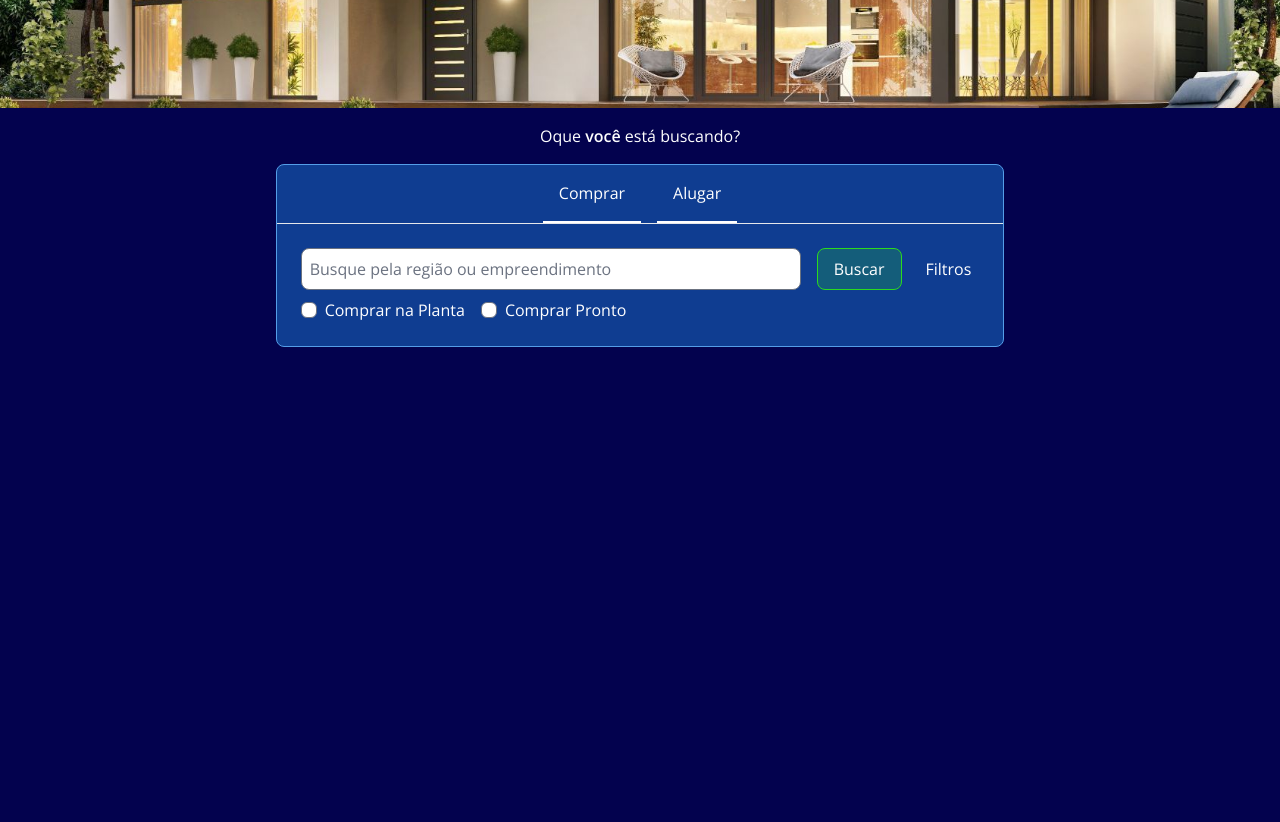
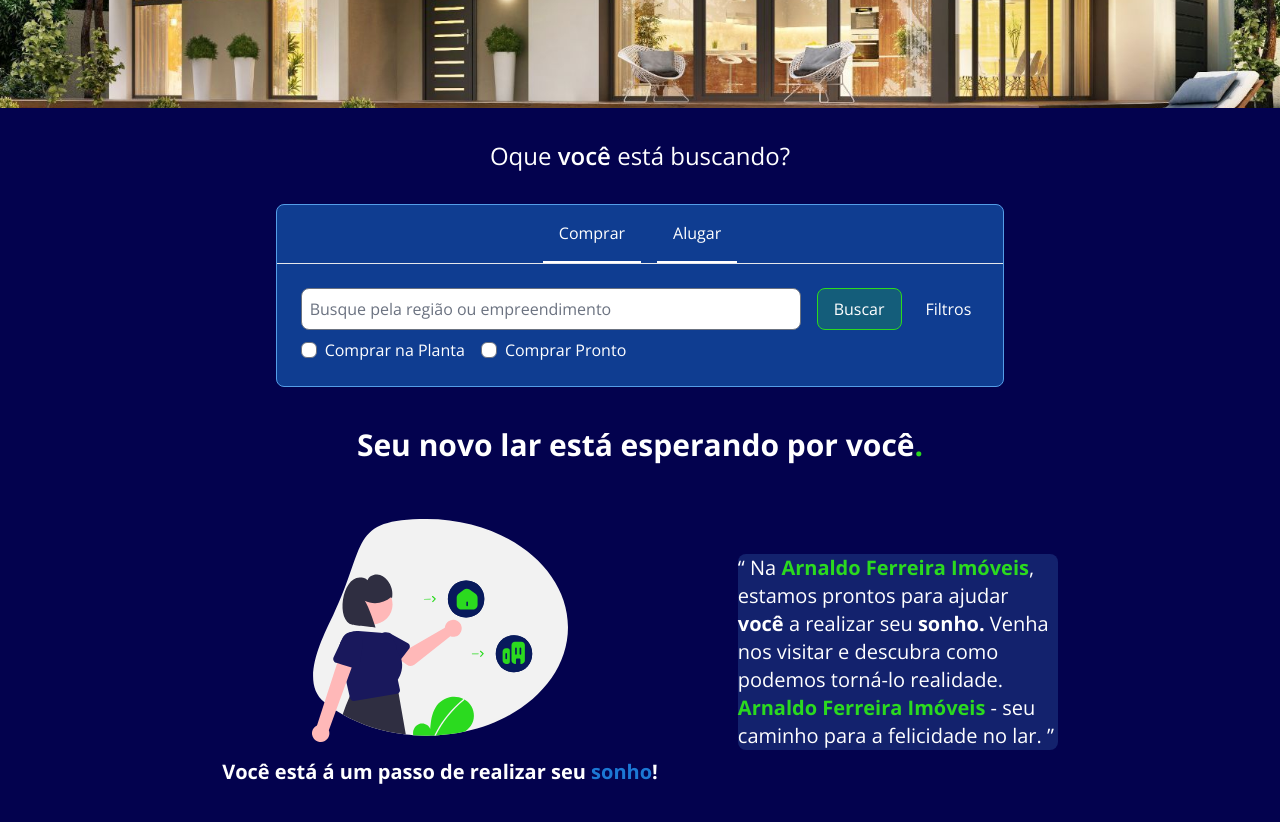
Before and after one commit to Advanzzzze/imob-arnaldo-f, a Next.js app: page / in a window 1280 px wide. Shown: the part 520-1342 px from the top of the page. Before the commit the page ends 867 px from the top, so only its background shows below. Built offline with nearby package versions, Linux system fonts and the light colour scheme.

Commit message:
feat: add section home page

```diff
--- a/app/components/Hero.js
+++ b/app/components/Hero.js
@@ -1,54 +1,67 @@
-import Image from 'next/image';
+import Image from 'next/image'
 
 function Hero() {
     return (
-		<div className='flex flex-col justify-center items-center gap-4'>
-			<div className='relative overflow-hidden w-full h-[500px]'>
-				<Image src={'/images/hero-house.jpg'} className='object-cover' alt='House placeholder' fill />
+        <div className="flex flex-col justify-center items-center gap-8">
+            <div className="relative overflow-hidden w-full h-[500px]">
+                <Image
+                    src={'/images/hero-house.jpg'}
+                    className="object-cover"
+                    alt="House placeholder"
+                    fill
+                />
             </div>
-			<p>
-				Oque <span className='font-semibold'>você</span> está buscando?
+            <p className="text-2xl">
+                Oque <span className="font-semibold">você</span> está buscando?
             </p>
-			<div className='flex flex-col justify-center items-center'>
-				<div className='flex flex-col bg-secondary-color-300/50 border border-secondary-color-200 rounded-lg'>
-					<div className='flex justify-center gap-4 border-b'>
-						<button className='p-4 border-b-2 border-white'>Comprar</button>
-						<button className='p-4 border-b-2 border-white'>Alugar</button>
+            <div className="flex flex-col justify-center items-center">
+                <div className="flex flex-col bg-secondary-color-300/50 border border-secondary-color-200 rounded-lg">
+                    <div className="flex justify-center gap-4 border-b">
+                        <button className="p-4 border-b-2 border-white">
+                            Comprar
+                        </button>
+                        <button className="p-4 border-b-2 border-white">
+                            Alugar
+                        </button>
                     </div>
-					<div className='flex flex-col gap-2 p-6'>
-						<div className='flex gap-4'>
+                    <div className="flex flex-col gap-2 p-6">
+                        <div className="flex gap-4">
                             <input
-								className='p-2 rounded-lg w-[500px] text-black'
-								placeholder='Busque pela região ou empreendimento'
+                                className="p-2 rounded-lg w-[500px] text-black"
+                                placeholder="Busque pela região ou empreendimento"
                             />
-							<button className='px-4 rounded-lg border border-ascent-color-300 bg-ascent-color-300/20 active:bg-ascent-color-300/40'>
+                            <button className="px-4 rounded-lg border border-ascent-color-300 bg-ascent-color-300/20 active:bg-ascent-color-300/40">
                                 Buscar
                             </button>
-							<button className='px-2'>Filtros</button>
+                            <button className="px-2">Filtros</button>
                         </div>
-						<div className='flex gap-4'>
-							<div className='flex justify-center items-center gap-2'>
+                        <div className="flex gap-4">
+                            <div className="flex justify-center items-center gap-2">
                                 <input
-									id='plantaCheckbox'
-									type='checkbox'
-									className='rounded-md checked:bg-ascent-color-300 focus:ring-0 focus:ring-offset-0 text-ascent-color-300'
+                                    id="plantaCheckbox"
+                                    type="checkbox"
+                                    className="rounded-md checked:bg-ascent-color-300 focus:ring-0 focus:ring-offset-0 text-ascent-color-300"
                                 />
-								<label htmlFor='plantaCheckbox'>Comprar na Planta</label>
+                                <label htmlFor="plantaCheckbox">
+                                    Comprar na Planta
+                                </label>
                             </div>
-							<div className='flex justify-center items-center gap-2'>
+                            <div className="flex justify-center items-center gap-2">
                                 <input
-									id='prontoCheckbox'
-									type='checkbox'
-									className='rounded-md checked:bg-ascent-color-300 focus:ring-0 focus:ring-offset-0 text-ascent-color-300'
+                                    id="prontoCheckbox"
+                                    type="checkbox"
+                                    className="rounded-md checked:bg-ascent-color-300 focus:ring-0 focus:ring-offset-0 text-ascent-color-300"
                                 />
-								<label htmlFor='prontoCheckbox'>Comprar Pronto</label>
+                                <label htmlFor="prontoCheckbox">
+                                    Comprar Pronto
+                                </label>
                             </div>
                         </div>
                     </div>
                 </div>
             </div>
         </div>
-	);
+    )
 }
 
-export default Hero;
+export default Hero
--- /dev/null
+++ b/app/components/Section.js
@@ -0,0 +1,53 @@
+import Image from 'next/image'
+
+function Section() {
+    return (
+        <div
+            id="container-section"
+            className="flex flex-col justify-center items-center p-10"
+        >
+            <h1 className="text-3xl pb-8 font-bold">
+                Seu novo lar está esperando por você
+                <span className="text-ascent-color-300">.</span>
+            </h1>
+            <div className="flex gap-20 items-center pt-6">
+                <div className="flex flex-col items-center">
+                    <Image
+                        src="/images/Vector-bubbles.svg"
+                        width={256}
+                        height={143}
+                        alt="teste"
+                    />
+                    <p className="font-bold text-xl pt-4">
+                        Você está á um passo de realizar seu{' '}
+                        <span className="text-secondary-color-300">sonho</span>!{' '}
+                    </p>
+                </div>
+                <div className="w-80 bg-secondary-color-200/20 rounded-lg">
+                    <p className="text-xl">
+                        “ Na{' '}
+                        <span className="text-ascent-color-300 font-bold">
+                            Arnaldo Ferreira Imóveis
+                        </span>
+                        , estamos prontos para ajudar{' '}
+                        <span className="font-bold">você</span> a realizar seu{' '}
+                        <span
+                            className="font-bold
+                        "
+                        >
+                            sonho.
+                        </span>{' '}
+                        Venha nos visitar e descubra como podemos torná-lo
+                        realidade.{' '}
+                        <span className="text-ascent-color-300 font-bold">
+                            Arnaldo Ferreira Imóveis
+                        </span>{' '}
+                        - seu caminho para a felicidade no lar. ”
+                    </p>
+                </div>
+            </div>
+        </div>
+    )
+}
+
+export default Section
--- a/app/page.js
+++ b/app/page.js
@@ -1,5 +1,6 @@
 import Hero from './components/Hero'
 import Navbar from './components/Navbar'
+import Section from './components/Section'
 
 export default function Home() {
     return (
@@ -7,6 +8,7 @@
             <div>
                 <Navbar />
                 <Hero />
+                <Section />
             </div>
         </main>
     )
```
Lines whose indentation alone changed are shown as unchanged.
